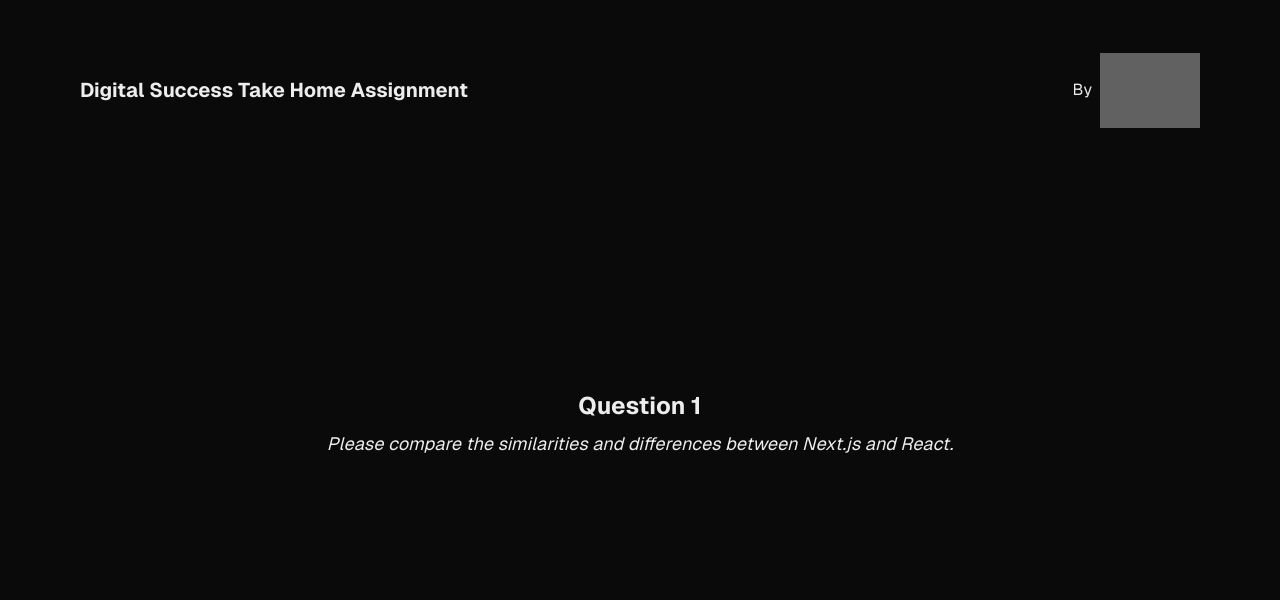
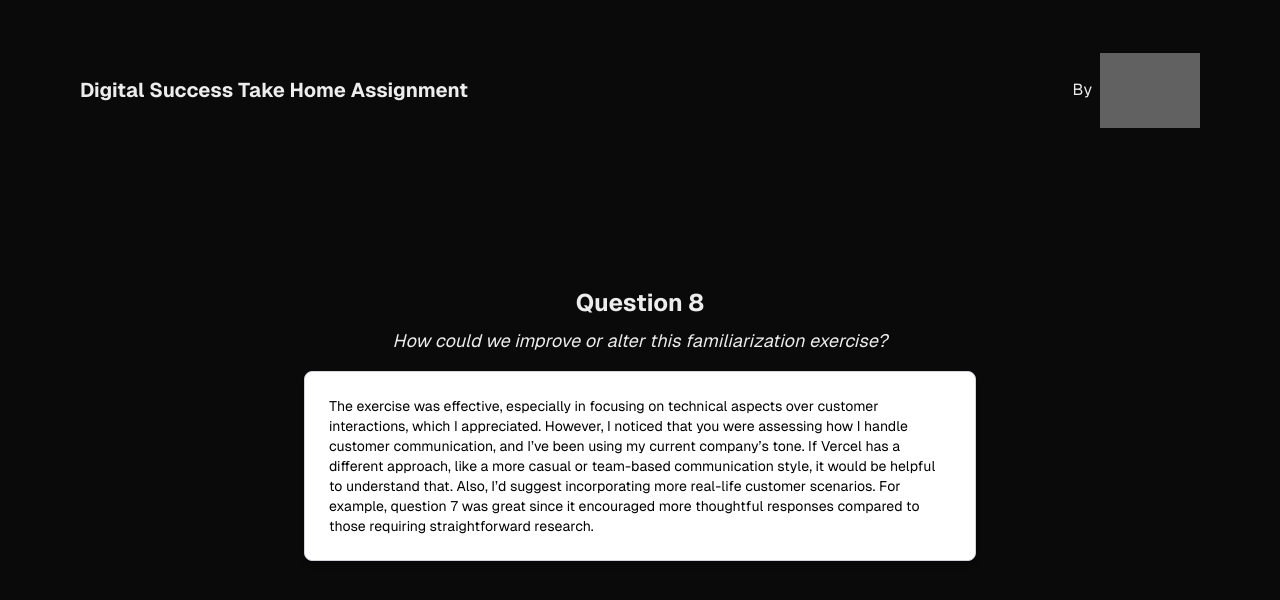
Before and after one commit to SirGejsi/nextjs-boilerplate, a Next.js app: page /questions/question8 in a window 1280 px wide. Shown: the top 600 px of the page. Built offline with nearby package versions, Linux system fonts and the light colour scheme; grey boxes are pictures that could not be loaded.

Commit message:
Update page.tsx

```diff
--- a/app/questions/question8/page.tsx
+++ b/app/questions/question8/page.tsx
@@ -2,7 +2,7 @@ import Image from "next/image";
 
 export default function About() {
   return (
-    <div className="grid grid-rows-[20px_1fr_20px] items-center justify-items-center min-h-screen p-8 pb-20 gap-16 sm:p-20 font-[family-name:var(--font-geist-sans)]">
+    <div className="grid grid-rows-[20px_1fr_20px] items-center justify-items-center min-h-screen p-8 pb-20 gap-8 sm:p-20 font-[family-name:var(--font-geist-sans)]">
       <header className="flex justify-between items-center w-full">
         <div className="text-xl font-bold">Digital Success Take Home Assignment</div>
         <div className="flex items-center">
@@ -20,10 +20,17 @@ export default function About() {
       </header>
 
       <main className="flex flex-col items-center">
-        <h2 className="text-2xl font-bold mt-12">Question 1</h2>
+        <h2 className="text-2xl font-bold mt-12">Question 8</h2>
         <p className="text-lg mt-2 italic">
-          Please compare the similarities and differences between Next.js and React.
+          How could we improve or alter this familiarization exercise?
         </p>
+
+        {/* Email Component */}
+        <div className="bg-white border border-gray-300 rounded-lg shadow-md p-6 max-w-2xl mt-4">
+          <p className="text-sm text-black">
+            The exercise was effective, especially in focusing on technical aspects over customer interactions, which I appreciated. However, I noticed that you were assessing how I handle customer communication, and I’ve been using my current company’s tone. If Vercel has a different approach, like a more casual or team-based communication style, it would be helpful to understand that. Also, I’d suggest incorporating more real-life customer scenarios. For example, question 7 was great since it encouraged more thoughtful responses compared to those requiring straightforward research.
+          </p>
+        </div>
       </main>
     </div>
   );
```
